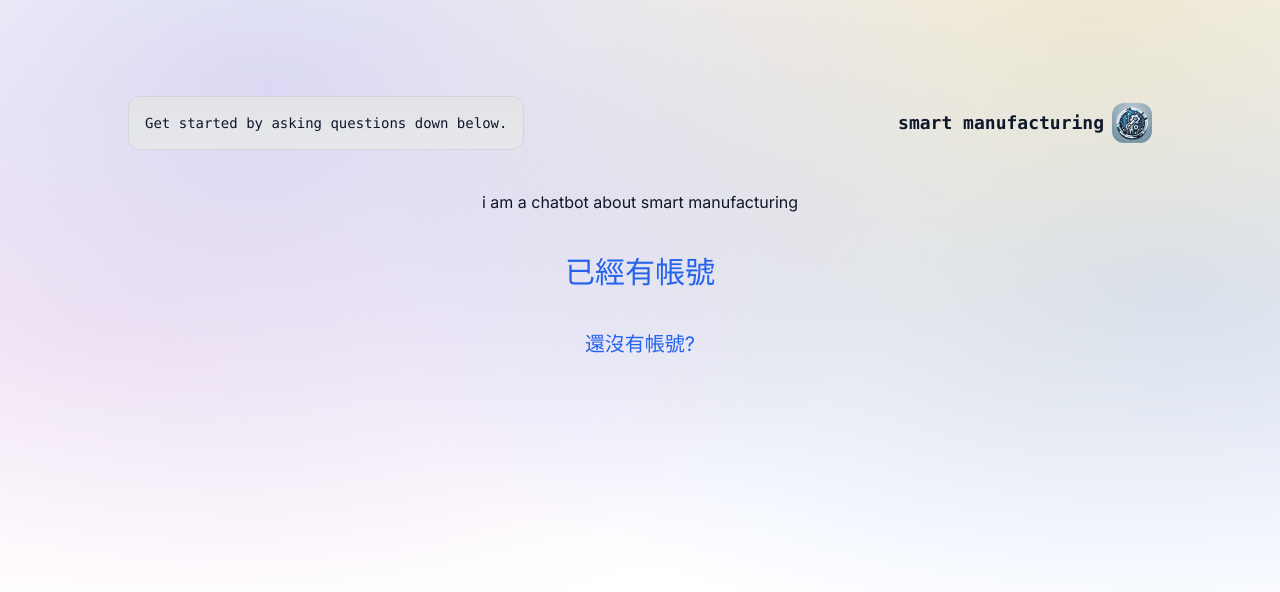
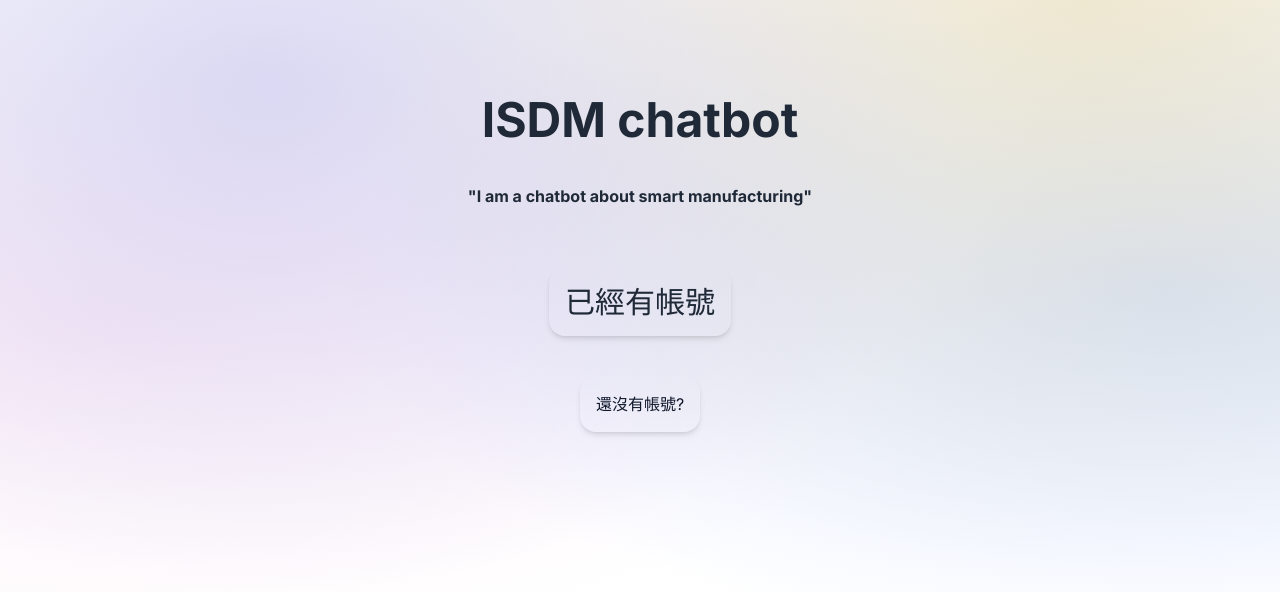
Before and after one commit to chungchihhan/llama_index_nextjs, a Next.js app: page / in a window 1280 px wide. Shown: the top 592 px of the page. Built offline with nearby package versions, Linux system fonts and the light colour scheme.

Commit message:
some ui on first page

```diff
--- a/app/page.tsx
+++ b/app/page.tsx
@@ -1,20 +1,21 @@
 import Header from "@/app/components/header";
-// import ChatSection from "./components/chat-section";
 import Link from "next/link";
 
 export default function Home() {
   return (
     <main className="flex min-h-screen flex-col items-center gap-10 p-24 background-gradient">
-      <Header />
-      {/* <ChatSection /> */}
-      <h1>i am a chatbot about smart manufacturing</h1>
+      {/* <Header /> */}
+      <h1 className="text-5xl font-bold text-gray-800">ISDM chatbot</h1>
+      <h1 className="text-mg font-bold text-gray-800">
+        "I am a chatbot about smart manufacturing"
+      </h1>
       <Link href="/auth/signin">
-        <div className="text-blue-600 text-3xl hover:text-blue-800">
+        <div className="p-4 mt-5 rounded-2xl text-gray-800 text-3xl hover:text-blue-800 transition duration-100 ease-in-out shadow-md hover:shadow-lg">
           已經有帳號
         </div>
       </Link>
       <Link href="/auth/signup">
-        <div className="text-blue-600 text-xl hover:text-blue-800">
+        <div className="p-4 rounded-2xl text-gray-800text-xl hover:text-blue-800 transition duration-100 ease-in-out shadow-md hover:shadow-lg">
           還沒有帳號?
         </div>
       </Link>
```
Also changed, not shown: 1 other file (tests, documents, lock files or other folders).
